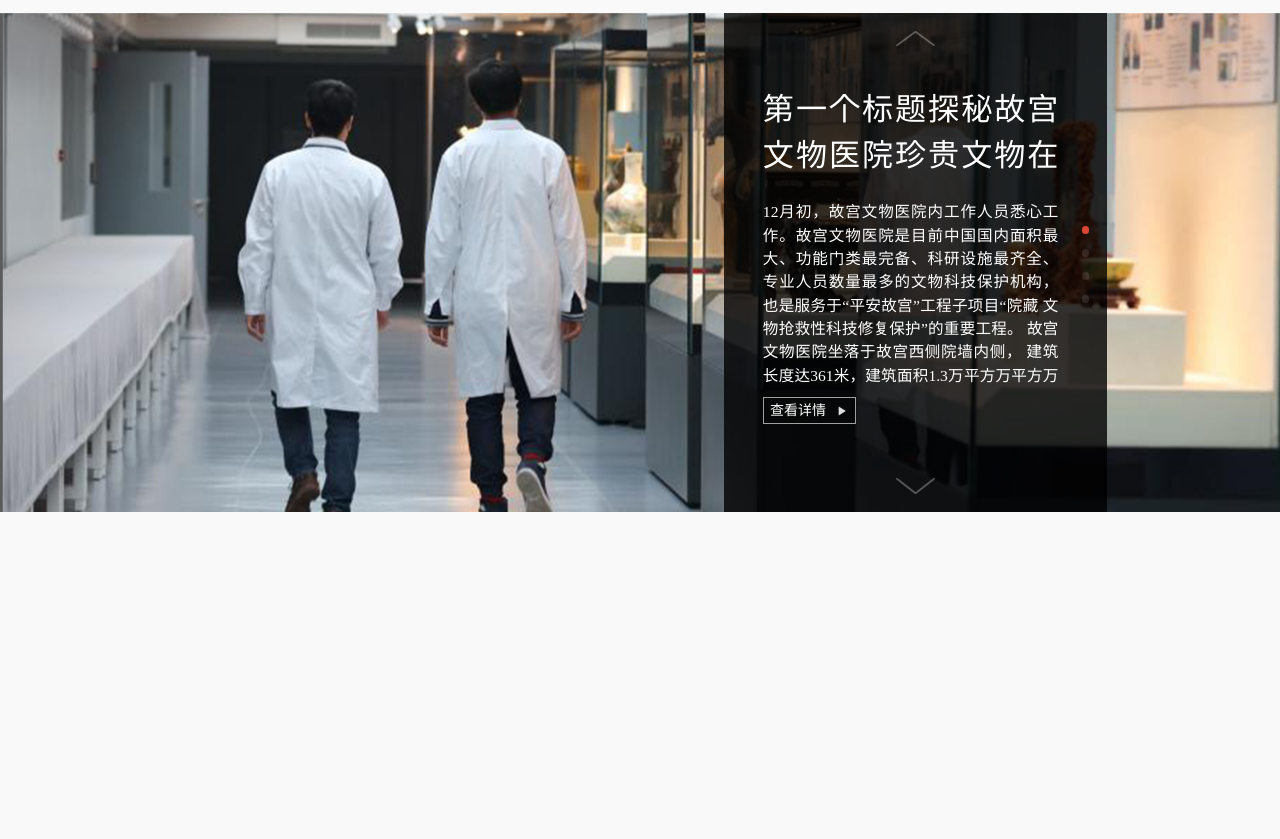
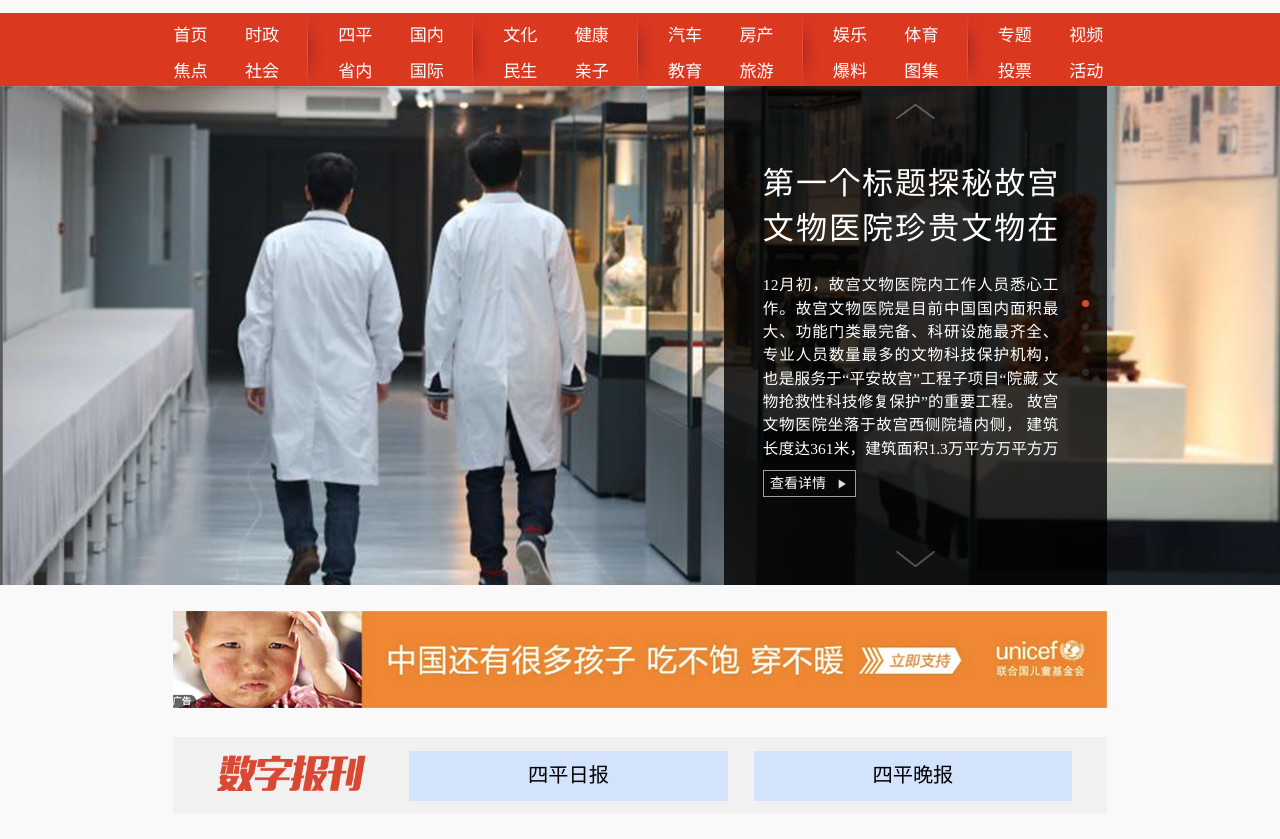
Before and after one commit to Aruix/awomediaWork, a plain HTML site: page siping/index.html in a window 1280 px wide. Shown: the part 125-964 px from the top of the page. Before the commit the page ends 800 px from the top, so only its background shows below. Drawn offline with Linux system fonts and the light colour scheme.

Commit message:
四平日报社-添加导航菜单和广告位

```diff
--- a/siping/css/style.css
+++ b/siping/css/style.css
@@ -9,6 +9,7 @@ a:link{
   text-decoration: none;
 }
 .content{
+  display: block;
   margin: auto;
   width: 1200px;
   width: 12rem;
@@ -269,3 +270,92 @@ a:link{
   width: 100%;
   height: 100%;
 }
+/* 顶部导航 */
+.nav{
+  background-color: #db3820;
+}
+.nav .content{
+  font-size: 22px;
+  font-size: 0.22rem;
+  overflow: hidden;
+}
+.nav .kk{
+  height: 94px;
+  height: 0.94rem;
+  width: 1300px;
+  width: 1300rem;
+}
+.nav .link-k{
+  height: 100%;
+  width: 212px;
+  width: 2.12rem;
+  background: url(../img/nav-bg.png) no-repeat;
+  background-position: 172px center;
+  background-position: 1.72rem center;
+  background-size: auto 100%;
+  float: left;
+}
+.no-margin{
+  margin-left: 0!important;
+}
+.nav .link-k a{
+  display: block;
+  float: left;
+  color: white;
+  margin: 11px 48px 3px 0;
+  margin: 0.11rem 0.48rem 0.03rem 0;
+}
+.content.ad{
+  margin: 34px auto 31px auto;
+  margin: 0.34rem auto 0.31rem auto;
+}
+.ad img{
+  width: 100%;
+  height: auto;
+}
+/* 数字报刊 */
+.paper{
+  height: 98px;
+  height: 0.98rem;
+  background-color: #f1f1f1;
+  margin-bottom: 33px;
+  margin-bottom: 0.33rem;
+}
+.paper .title{
+  width: 192px;
+  width: 1.92rem;
+  margin:23px 55px auto 56px;
+  margin:0.23rem 0.55rem auto 0.56rem;
+  display: block;
+  float: left;
+}
+.paper .paper-con{
+  display: block;
+  float: left;
+  width: 410px;
+  height:64px;
+  width: 4.1rem;
+  height:0.64rem;
+  text-align: center;
+  line-height: 64px;
+  line-height: 0.64rem;
+  background-color: #d2e3fb;
+  color: black;
+  font-size: 24px;
+  font-size: 0.26rem;
+  margin: 18px 33px auto auto;
+  margin: 0.18rem 0.33rem auto auto;
+}
+/* 返回顶部 */
+.retop{
+  display: none;
+  position: fixed;
+  right: 76px;
+  right: 0.76rem;
+  bottom: 100px;
+  bottom: 1rem;
+  z-index: 11111;
+  width: 60px;
+  width: 0.6rem;
+  cursor: pointer;
+}
--- a/siping/index.html
+++ b/siping/index.html
@@ -43,7 +43,48 @@
         <div class="ad"><img src="img/head-ad.png" alt=""></div>
       </div>
     </div>
-
+    <div class="nav">
+      <div class="content">
+        <div class="kk">
+          <div class="link-k no-margin">
+            <a href="">首页</a>
+            <a href="">时政</a>
+            <a href="">焦点</a>
+            <a href="">社会</a>
+          </div>
+          <div class="link-k">
+            <a href="">四平</a>
+            <a href="">国内</a>
+            <a href="">省内</a>
+            <a href="">国际</a>
+          </div>
+          <div class="link-k">
+            <a href="">文化</a>
+            <a href="">健康</a>
+            <a href="">民生</a>
+            <a href="">亲子</a>
+          </div>
+          <div class="link-k">
+            <a href="">汽车</a>
+            <a href="">房产</a>
+            <a href="">教育</a>
+            <a href="">旅游</a>
+          </div>
+          <div class="link-k">
+            <a href="">娱乐</a>
+            <a href="">体育</a>
+            <a href="">爆料</a>
+            <a href="">图集</a>
+          </div>
+          <div class="link-k">
+            <a href="">专题</a>
+            <a href="">视频</a>
+            <a href="">投票</a>
+            <a href="">活动</a>
+          </div>
+        </div>
+      </div>
+    </div>
     <div class="index-banner">
       <div class="swiper-container" id="swiperIndex">
         <div class="swiper-wrapper">
@@ -116,9 +157,16 @@
           <div class="arrow-bottom"></div>
         </div>
       </div>
-
     </div>
-
+    <a href="" class="content ad">
+      <img src="img/ad1.png" alt="">
+    </a>
+    <div class="paper content">
+      <img src="img/paper-ti.png" alt="" class="title">
+      <a href="" class="paper-con">四平日报</a>
+      <a href="" class="paper-con">四平晚报</a>
+    </div>
+    <img src="img/re-top.png" class="retop" alt="">
     <script src="js/js.js" charset="utf-8"></script>
   </body>
 </html>
--- a/siping/js/js.js
+++ b/siping/js/js.js
@@ -68,5 +68,17 @@ $(function(){
     })
   }
   bannerIndex();
-
+  // 返回顶部
+  $(".retop").click(function(){
+    $("html").animate({ scrollTop: 0 }, 500);
+  })
+  //页面滚动事件
+  $(document).scroll(function(){
+    var x = $("html")[0].scrollTop;
+    if(x>100){
+      $(".retop").fadeIn(200);
+    }else{
+      $(".retop").fadeOut(200);
+    }
+  })
 })
```
Also changed, not shown: siping/img/ad1.png (added), siping/img/nav-bg.png (added), siping/img/paper-ti.png (added), siping/img/re-top.png (added).
